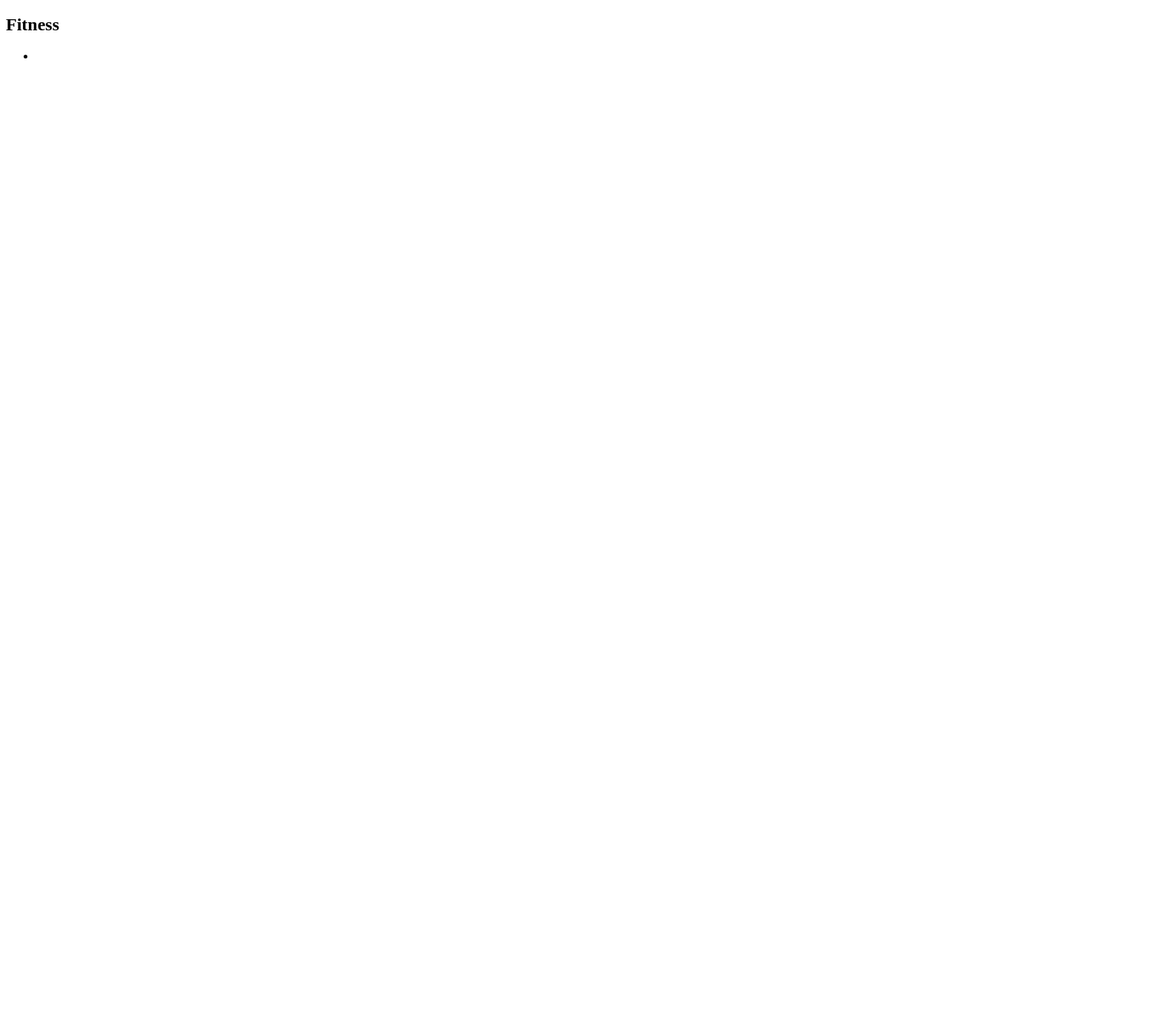
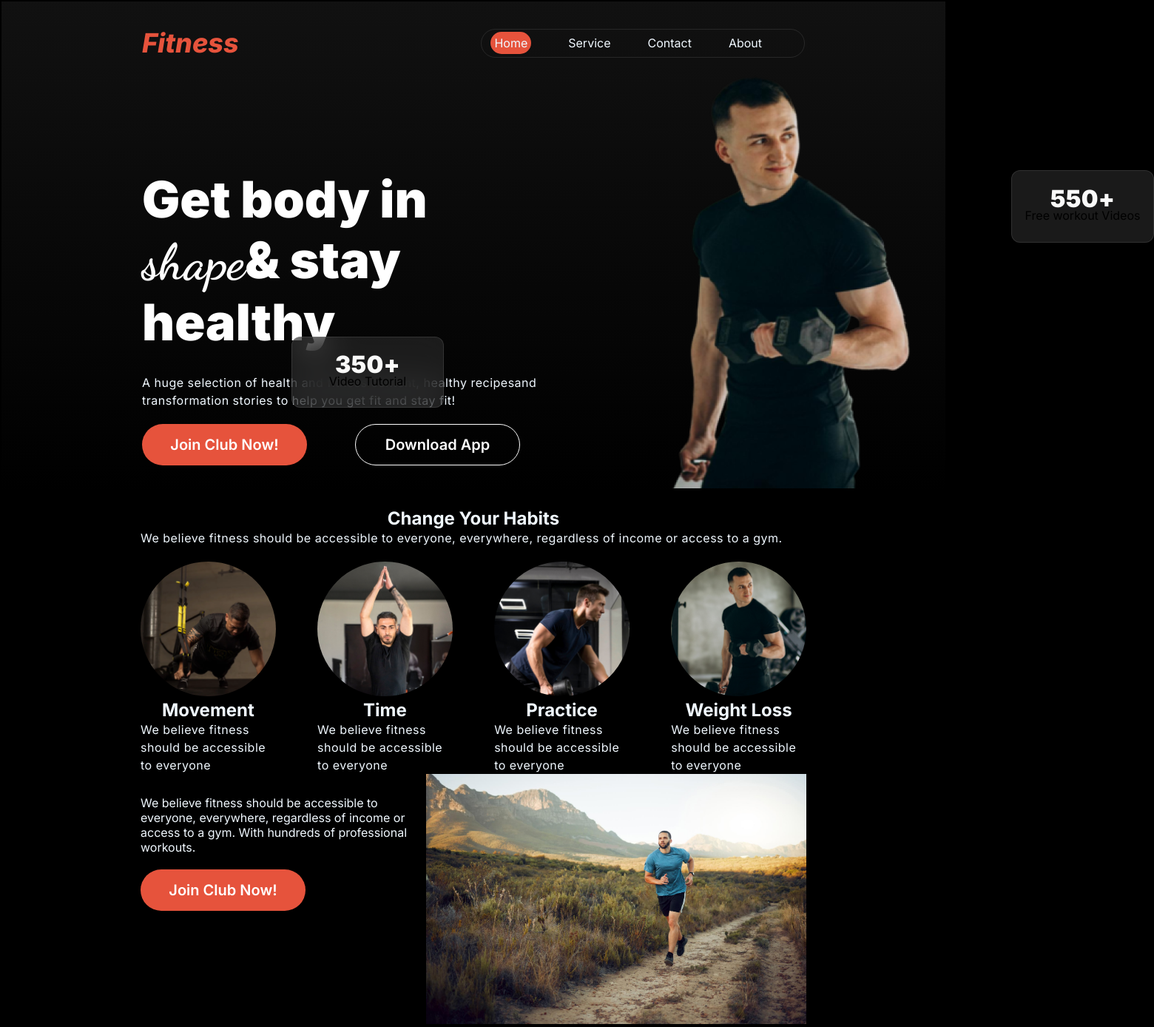
Before and after one commit to imtiazahmadtanvir/Fitness-Website, a plain HTML site: page index.html in a window 1280 px wide. Shown: the whole page at 74% size, 1560 px wide, since content can reach past the window. Before the commit the page ends 800 px from the top, so only its background shows below. Drawn offline with Linux system fonts and the light colour scheme.

Commit message:
new commit

```diff
--- a/index.html
+++ b/index.html
@@ -4,22 +4,99 @@
     <meta charset="UTF-8">
     <meta name="viewport" content="width=device-width, initial-scale=1.0">
     <title>Fitness</title>
+    <link rel="stylesheet" href="style.css">
 </head>
-<body>
+<body >
     <header class="header">
         <nav class="nav">
-            <div class="nav-h">
-                <h2>Fitness</h2>
+            <div class="nav-title">
+                <h2 id="title-1">Fitness</h2>
             </div>
             <div class="nav-b">
                 <ul>
-                    <li class><a></a></li>
+                    <li><a class="dark-2" id="dark-1" href="">Home</a></li>
+                    <li><a class="dark-2" href="">Service</a></li>
+                    <li><a class="dark-2" href="">Contact</a></li>
+                    <li><a class="dark-2" href="">About</a></li>
                 </ul>
             </div>
         </nav>
 
+        <div class="free-550">
+            <h4 class="t-1">550+</h4>
+            <p clsss="p-1">Free workout Videos</p>
+        </div>
+        <div class="free-350">
+            <h4 class="t-1">350+</h4>
+            <p class="p1">Video Tutorial</p>
+        </div>
+
+        <!-- section-1 -->
+         <section class="section-1">
+            <div class="banner-left">
+                <h1 class="banner-title"><Span class="banner-title-1">Get body in<br></Span><span class="banner-title-2">shape</span><span class="banner-title-1">& stay <br>healthy</span></h1>
+                 <p class="description"> A huge selection of health and fitness content, healthy recipesand transformation stories to help you get fit and stay fit! <br></p>
+                  <ul>
+                    <li><a href=""><button class="btn-primary" id="btn1">Join Club Now!</button></a></li>
+                    <li><a href=""><button class="btn-primary" id="btn2">Download App</button></a></li>
+                  </ul>
+            </div>
+            <div class="banner-right">
+                <img id="banner-right-img" src="images/Images 2.png" alt="">
+            </div>
+
+
+
+            <!-- <li><a href=""><button class="btn-primary">Hire Me</button></a></li> -->
+         </section>
     </header>
-    <main>
+
+         <!-- Section-2 -->
+          <section class="section-2">
+            <div class="header-2">
+                 <h1 class="header-2-title">Change Your Habits</h1>
+                 <P class="description"> We believe fitness should be accessible to everyone, everywhere, regardless of income or
+                    access to a gym.</P>
+            </div>
+            <div class="habbit">
+                <div class="habbit-child">
+                    <img class="imag" src="images/image 3.png" alt="">
+                    <h2 class="habbit-title"> Movement</h2>
+                    <p class="description"> We believe fitness should be accessible to everyone</p>
+                </div>
+                <div class="habbit-child">
+                    <img class="imag" src="images/image 2.png" alt="">
+                    <h2 class="habbit-title">Time</h2>
+                    <p class="description"> We believe fitness should be accessible to everyone</p>
+                </div>
+                <div class="habbit-child">
+                    <img class="imag" src="images/image 4.png" alt="">
+                    <h2 class="habbit-title">Practice</h2>
+                    <p class="description">We believe fitness should be accessible to everyone</p>
+                </div>
+                <div class="habbit-child">
+                    <img class="imag" src="images/image 5.png" alt="">
+                    <h2 class="habbit-title">Weight Loss</h2>
+                    <p class="description"> We believe fitness should be accessible to everyone </p>
+                </div>
+
+            </div>
+
+          </section>
+
+          <!-- Section-3 -->
+           <section class="section-3">
+            <div>
+                <h1 class="header-3">Run an Extra Mile Easily</h1>
+                <p class="section-3-description"> We believe fitness should be accessible to everyone,
+                    everywhere, regardless of income or access to a gym. With
+                    hundreds of professional workouts.</p>
+                    <a href=""><button class="btn-primary" id="btn1">Join Club Now!</button></a>
+            </div>
+            <div>
+                <img class="section-3_img" src="images/run.jpg" alt="running man">
+            </div>
+           </section>
 
     </main>
     <footer>
--- a/style.css
+++ b/style.css
@@ -0,0 +1,368 @@
+
+@import url('https://fonts.googleapis.com/css2?family=Inter:ital,opsz,wght@0,14..32,100..900;1,14..32,100..900&family=Work+Sans:ital,wght@1,100..900&display=swap');
+
+@import url('https://fonts.googleapis.com/css2?family=Dancing+Script:wght@400..700&family=Inter:ital,opsz,wght@0,14..32,100..900;1,14..32,100..900&family=Work+Sans:ital,wght@1,100..900&display=swap');
+
+
+
+.dancing-script-font {
+  font-family: "Dancing Script", cursive;
+  font-optical-sizing: auto;
+  font-weight: normal;
+  font-style: normal;
+}
+
+.inter-font {
+  font-family: "Inter", sans-serif;
+  font-optical-sizing: auto;
+  font-weight: normal;
+  font-style: normal;
+}
+
+
+.work-sans-font {
+  font-family: "Work Sans", sans-serif;
+  font-optical-sizing: auto;
+  font-weight: normal;
+  font-style: italic;
+}
+
+*{
+    box-sizing: border-box;
+    margin: 0;
+    padding: 0;
+  }
+
+
+body {
+    font-family: "Inter", sans-serif;
+    background-color: #000000;
+    width: 100%;
+    max-width: 1440px;
+    height: auto;
+    margin: 0 auto;
+    /* padding-left: 190px;
+    padding-right: 190px; */
+
+  }
+
+.header{
+    /* margin-top: 58.5px; */
+    width: auto;
+    height: auto;
+    padding-left: 190px;
+    padding-right: 190px;
+    background: linear-gradient(180.00deg, rgb(17, 17, 17),rgba(119, 119, 119, 0) 100%);
+    border: 2px solid;
+    margin-bottom: 20px;
+
+}
+
+.nav{
+    margin-top: 35px;
+    /* padding-left: 190px;
+    padding-right: 190px; */
+    display: flex;
+    align-items: center;
+    justify-content: space-between;
+    text-align: center;
+    align-items: center;
+    gap: 40px;
+    padding: 0 ;
+}
+#title-1{
+    color: rgb(230, 83, 60);
+    font-family: "Inter", sans-serif;
+    font-style: italic;
+    font-size: 36px;
+    font-weight: 800;
+    line-height: 120%;
+    letter-spacing: 0%;
+    text-align: left;
+
+}
+
+.nav-title{
+    color: rgb(230, 83, 60);
+    font-weight:800;
+    font-size: 1.5rem;
+    font-family: Inter;
+    align-items: center;
+    justify-content: center;
+}
+
+.nav-b{
+    justify-content:flex-start;
+    align-items: center;
+    gap: auto;
+    border: 1px solid rgba(255, 255, 255, 0.1);
+    border-radius: 39px;
+    padding: 9px 7px;
+
+    font-family: "Inter", sans-serif;
+    font-size: 14px;
+    line-height: 19px;
+    font-weight: 500px;
+    color: aliceblue;
+
+}
+
+.nav-b ul{
+    display: flex;
+    align-items: center;
+}
+
+nav ul li {
+    list-style: none;
+    margin-right: 50px;
+}
+nav li a {
+    text-decoration: none;
+    font-size: 20px;
+}
+#dark-1{
+    /* border: 15px; */
+    margin-left: 5px;
+    padding: 5px;
+    border-width: 5px;
+    border: 1px black;
+    align-items: center;
+    background: rgb(230, 83, 60);
+    border-radius: 25px;
+
+
+}
+.dark-2{
+    justify-content:space-between;
+    column-gap: 40px;
+    font-family: "Inter", sans-serif;
+    font-size: 1rem;
+    line-height: 16px;
+    font-weight: 450px;
+    color: aliceblue;
+    cursor: pointer;
+
+}
+
+
+
+/* Section-1 Bannner */
+.section-1{
+    /* background-color:linear-gradient(180.00deg, rgb(7, 7, 7),rgba(119, 119, 119, 0) 100%); */
+    display: flex;
+    flex-direction: row;
+    gap: 150px;
+}
+.banner-left{
+    margin-top:149px;
+    align-items: left;
+
+}
+
+.banner-title{
+    color: rgb(255, 255, 255);
+    font-size: 68px;
+    font-weight: 900;
+    line-height: 120%;
+    letter-spacing: 0%;
+    text-align: left;
+    margin: 0px 0px 28px 0px;
+    margin-bottom:
+}
+
+.banner-title-1{
+    font-family: Inter;
+
+}
+.banner-title-2{
+    font-family: "Dancing Script", cursive;
+
+}
+.banner-description{
+        color: rgb(93, 100, 105);
+    }
+.description{
+    color: rgba(255, 255, 255, 0.5);
+    font-family: Inter;
+    font-size: 16px;
+    font-weight: 400;
+    line-height: 24px;
+    letter-spacing: 0.5px;
+    text-align: left;
+}
+.banner-left ul{
+    display: flex;
+    align-items: center;
+    gap: 15px;
+}
+.banner-left ul li {
+    list-style: none;
+    margin-right: 50px;
+}
+
+.banner-left li a{
+    text-decoration: none;
+    font-size: 20px;
+}
+
+.btn-primary{
+
+    color: rgb(255, 255, 255);
+    font-family: Inter;
+    margin-top:20px;
+    width: 223px;
+    height: 56px;
+    border: 1px solid black;
+    font-size: 1.25rem;
+    border-radius: 40px;
+    border: none;
+    font-size: 1.25rem;
+    font-weight: 600;
+    line-height: 22px;
+    letter-spacing: 0px;
+    text-align: center;
+    cursor: pointer;
+    margin-bottom: 20px;
+
+}
+
+#btn1{
+    background: rgb(230, 83, 60);
+
+}
+
+#btn2{
+    border: 1px solid white;
+    background: transparent;
+}
+
+
+.free-550{
+    width: 193px;
+    height: 98px;
+    left: 1367px;
+    top: 230px;
+    border: 1px solid rgba(255, 255, 255, 0.1);
+    border-radius: 12px;
+    backdrop-filter: blur(20px);
+    background: rgba(48, 48, 48, 0.54);
+    display: flex;
+    flex-direction: column;
+    align-items: center;
+    justify-content: center;
+    position: absolute;
+
+}
+.free-350{
+    width: 206px;
+    height: 96px;
+    top: 455px;
+    right: 680px;
+    border: 1px solid rgba(255, 255, 255, 0.1);
+    border-radius: 12px;
+    backdrop-filter: blur(20px);
+    background:rgba(48, 48, 48, 0.54);
+    display: flex;
+    flex-direction: column;
+    align-items: center;
+    justify-content: center;
+    position: absolute;
+
+
+}
+.t-1{
+    color: rgb(250, 250, 249);
+    font-family: Inter;
+    font-size: 2rem;
+    font-weight: 900;
+    line-height: 24px;
+    letter-spacing: 0.3px;
+    text-align: left;
+
+}
+.p-1{
+    color: whitesmoke;
+    font-family: Inter;
+    font-size: 1rem;
+    font-weight: 400;
+    line-height: 24px;
+    letter-spacing: 0.5px;
+    text-align: left;
+
+}
+
+/* Section-2 */
+.section-2{
+    margin-top: auto;
+    padding-left: 190px;
+    padding-right: 190px;
+
+}
+.header-2{
+    text-align: center;
+    align-items: center;
+    margin-bottom: 20px;
+}
+
+.imag{
+    border: 1px black;
+    border-radius: 100px;
+    width: 100%;
+}
+
+.header-2-title{
+    color: aliceblue;
+  }
+
+.habbit-title{
+    color:aliceblue;
+}
+
+.habbit{
+    display: grid;
+    grid-template-columns: repeat(4,1fr);
+    gap: calc((100% /4)/4);
+}
+
+.habbit-child{
+    align-items: center;
+    text-align: center;
+    justify-content: center;
+
+}
+
+.section-3{
+    padding:0 190px;
+    display: flex;
+    flex-direction: row;
+    justify-content:space-between;
+    box-sizing: border-box;
+    border: 40px solid linear-gradient gray;
+} ;
+    /* background-color:linear-gradient(180.00deg, rgb(7, 7, 7),rgba(119, 119, 119, 0) 100%); */
+
+
+.header-3{
+    color: aliceblue;
+}
+
+.section-3-description{
+    color: aliceblue;
+}
+
+
+.section-3_img{
+    width: 100%;
+}
+
+
+
+
+
+/* share class */
+.description{
+    color: aliceblue;
+
+}
+
+/* share class end */
```
